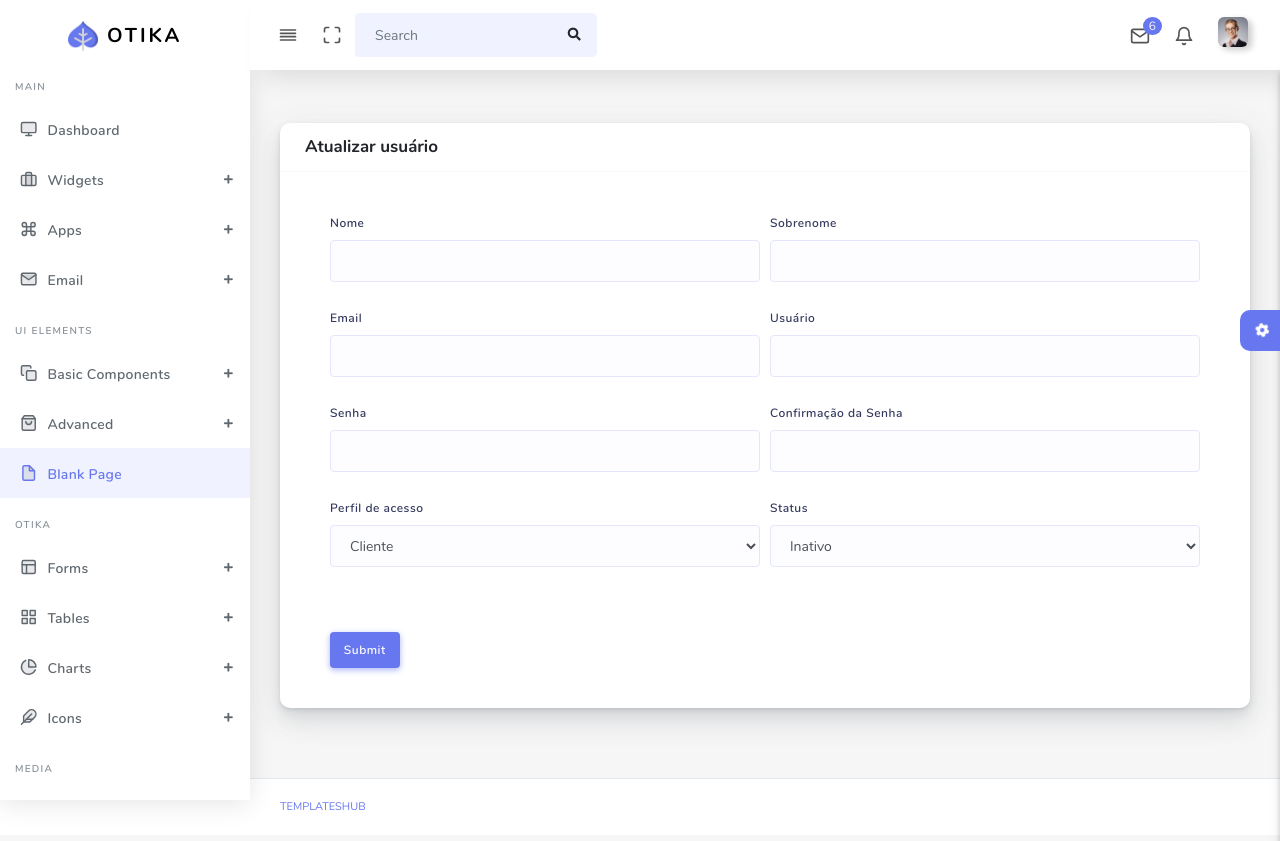
After one commit to TaviloBreno/ecommerce-codeigniter3, a CodeIgniter app: page /database/index.php/restrita/usuarios/core/1 in a window 1280 px wide. The commit adds this page. Run offline with CodeIgniter, Linux system fonts and the light colour scheme; tables that the repository leaves empty or names only in its code hold one stand-in row (values such as "Sample post"); some libraries are stand-ins or nearby versions.

Commit message:
Criaçaõ da tela e do controlador de edição de usuários

```diff
--- a/application/config/autoload.php
+++ b/application/config/autoload.php
@@ -58,7 +58,7 @@ $autoload['packages'] = array();
 |
 |	$autoload['libraries'] = array('user_agent' => 'ua');
 */
-$autoload['libraries'] = array('ion_auth', 'database');
+$autoload['libraries'] = array('ion_auth', 'database', 'form_validation', 'session', 'upload');
 
 /*
 | -------------------------------------------------------------------
--- a/application/controllers/restrita/Usuarios.php
+++ b/application/controllers/restrita/Usuarios.php
@@ -29,4 +29,32 @@ class Usuarios extends CI_Controller
 		$this->load->view('restrita/usuarios/index');
 		$this->load->view('restrita/layout/footer');
 	}
+
+	public function core($usuarioId = null)
+	{
+		if (!$usuarioId) {
+			// Cadastrando
+			$data = [
+				'titulo' => 'Cadastrar usuário',
+			];
+
+			$this->load->view('restrita/layout/header', $data);
+			$this->load->view('restrita/usuarios/core');
+			$this->load->view('restrita/layout/footer');
+		} else {
+			if (!$usuario = $this->ion_auth->user($usuarioId)->row()) {
+				$this->session->set_flashdata('erro', 'Usuário não encontrado');
+				redirect('restrita/usuarios');
+			} else {
+				$data = [
+					'titulo' => 'Atualizar usuário',
+					'usuario' => $usuario,
+				];
+
+				$this->load->view('restrita/layout/header', $data);
+				$this->load->view('restrita/usuarios/core');
+				$this->load->view('restrita/layout/footer');
+			}
+		}
+	}
 }
--- /dev/null
+++ b/application/views/restrita/usuarios/core.php
@@ -0,0 +1,79 @@
+		<?php $this->load->view('restrita/layout/navbar'); ?>
+		<?php $this->load->view('restrita/layout/sidebar'); ?>
+		<!-- Main Content -->
+		<div class="main-content">
+			<section class="section">
+				<div class="section-body">
+
+					<div class="row">
+						<div class="col-12">
+							<div class="card">
+								<div class="card-header">
+									<h4><?php echo $titulo; ?></h4>
+								</div>
+								<div class="card-body">
+									<div class="card-body">
+										<div class="form-row">
+											<div class="form-group col-md-6">
+												<label>Nome</label>
+												<input type="text" name="first_name" class="form-control">
+											</div>
+											<div class="form-group col-md-6">
+												<label>Sobrenome</label>
+												<input type="text" class="form-control" name="last_name">
+											</div>
+										</div>
+										<div class="form-row">
+											<div class="form-group col-md-6">
+												<label>Email</label>
+												<input type="email" class="form-control" name="email">
+											</div>
+											<div class="form-group col-md-6">
+												<label>Usuário</label>
+												<input type="text" class="form-control" name="username">
+											</div>
+										</div>
+										<div class="form-row">
+											<div class="form-group col-md-6">
+												<label>Senha</label>
+												<input type="password" class="form-control" name="password">
+											</div>
+											<div class="form-group col-md-6">
+												<label>Confirmação da Senha</label>
+												<input type="password" class="form-control" name="password_confirm">
+											</div>
+										</div>
+
+										<div class="form-row">
+											<div class="form-group col-md-6">
+												<label>Perfil de acesso</label>
+												<select class="form-control" name="perfil_usuario">
+													<option value="2">Cliente</option>
+													<option value="1">Administrador</option>
+												</select>
+											</div>
+											<div class="form-group col-md-6">
+												<label>Status</label>
+												<select class="form-control" name="active">
+													<option value="0">Inativo</option>
+													<option value="1">Ativo</option>
+												</select>
+											</div>
+										</div>
+
+									</div>
+									<div class="card-footer">
+										<button class="btn btn-primary">Submit</button>
+									</div>
+								</div>
+							</div>
+						</div>
+					</div>
+				</div>
+			</section>
+			<div class="settingSidebar">
+				<a href="javascript:void(0)" class="settingPanelToggle"> <i class="fa fa-spin fa-cog"></i>
+				</a>
+				<?php $this->load->view('restrita/layout/sidebar-settings'); ?>
+			</div>
+		</div>
--- a/application/views/restrita/usuarios/index.php
+++ b/application/views/restrita/usuarios/index.php
@@ -23,7 +23,7 @@
 												<th>E-mail</th>
 												<th>Usuário</th>
 												<th>Status</th>
-												<th>Ações</th>
+												<th class="nosort">Ações</th>
 											</tr>
 											</thead>
 											<tbody>
```
Also changed, not shown: public/assets/js/page/datatables.js.
